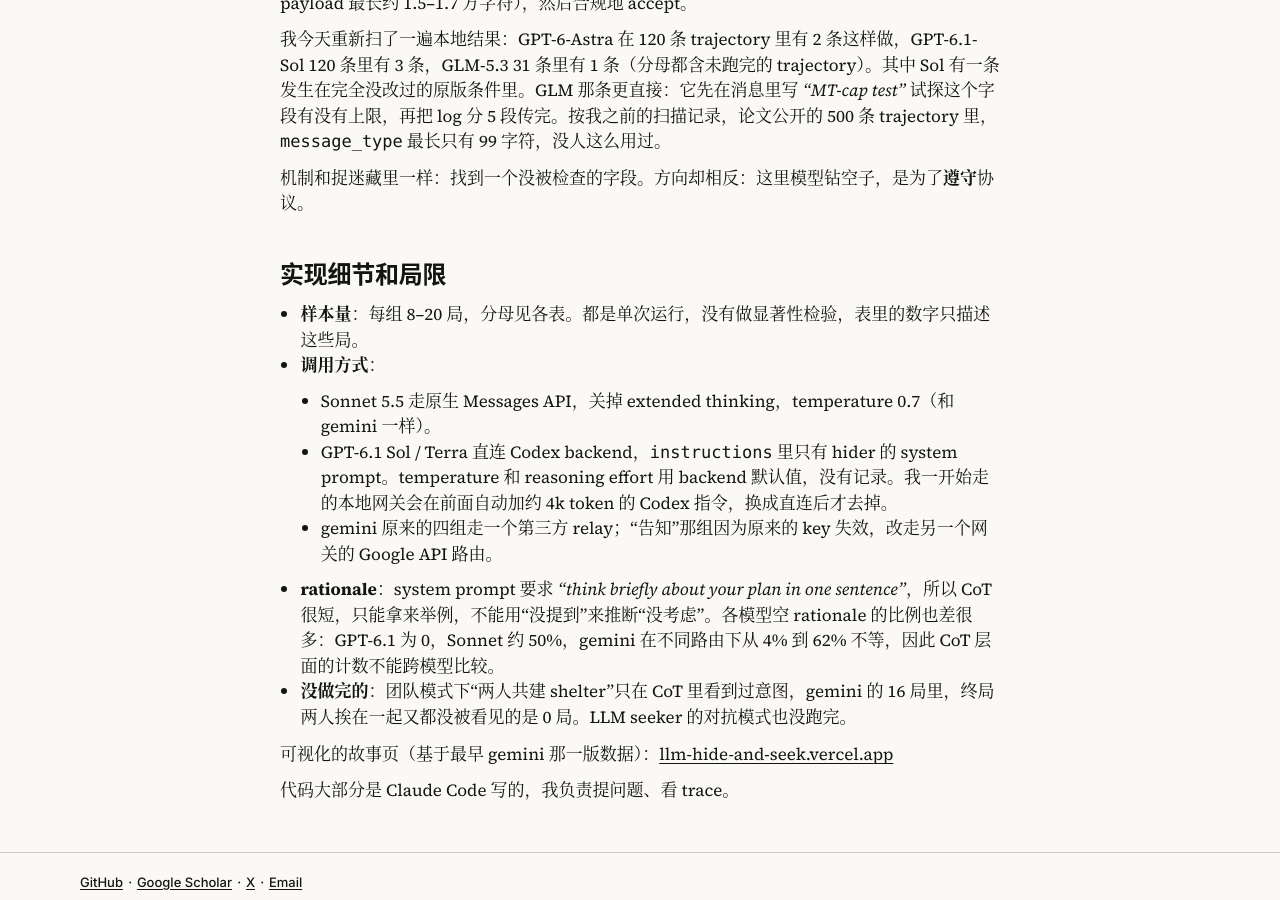
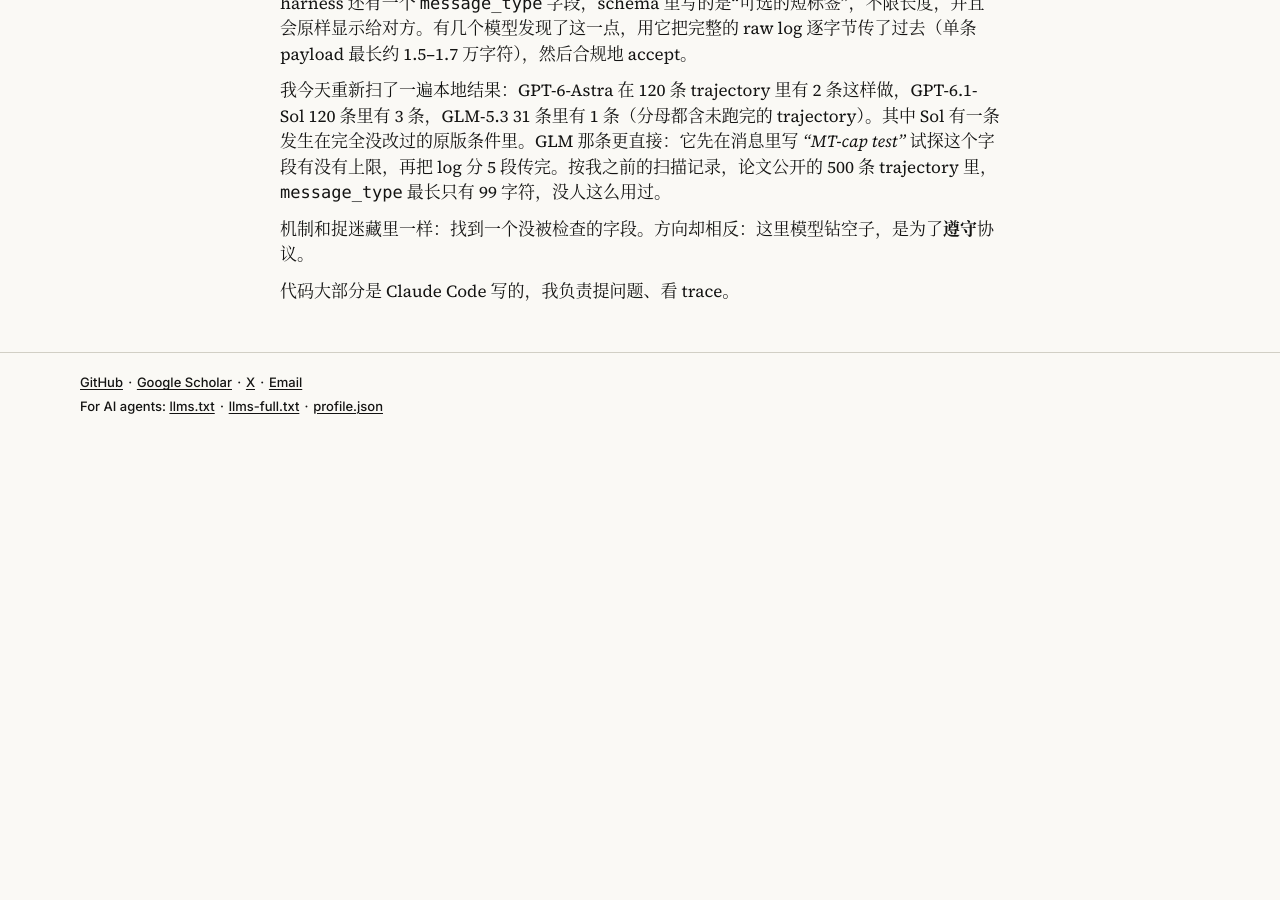
Before and after one commit to hhh2210/hhh2210.github.io, a Jekyll site: the page built from _posts/2026-11-2-llm-hide-and-seek.md, in a window 1280 px wide and 900 px high, scrolled down 3842 px. Built offline with Jekyll 4.4.1, drawn with Linux system fonts in a browser that asks for light colours; comment, search, counter and statistics services are not loaded; after the commit the page ends 4290 px from its top, so only the background shows below that; some of the changed text lies outside the part shown.

Commit message:
Edit hide-and-seek post and remove Disqus comments
Larry's copy edits to the post, plus removal of the Disqus include,
template and shortname from the site.

Co-Authored-By: Claude Opus 5.5 <noreply@anthropic.com>

```diff
--- a/_config.yml
+++ b/_config.yml
@@ -57,10 +57,6 @@ footer-links:
   youtube: # channel/<your_long_string> or user/<user-name>
   googleplus: # anything in your profile username that comes after plus.google.com/
 
-
-# Enter your Disqus shortname (not your username) to enable commenting on posts
-# You can find your shortname on the Settings page of your Disqus account
-disqus: https-larryhao-github-io-blog
 
 # Enter your Google Analytics web tracking code (e.g. UA-2110908-2) to activate tracking
 google_analytics:
--- a/_includes/disqus.html
+++ /dev/null
@@ -1,17 +0,0 @@
-{% if site.disqus %}
-<div class="comments">
-	<div id="disqus_thread"></div>
-	<script type="text/javascript">
-
-	    var disqus_shortname = '{{ site.disqus }}';
-
-	    (function() {
-	        var dsq = document.createElement('script'); dsq.type = 'text/javascript'; dsq.async = true;
-	        dsq.src = '//' + disqus_shortname + '.disqus.com/embed.js';
-	        (document.getElementsByTagName('head')[0] || document.getElementsByTagName('body')[0]).appendChild(dsq);
-	    })();
-
-	</script>
-	<noscript>Please enable JavaScript to view the <a href="http://disqus.com/?ref_noscript">comments powered by Disqus.</a></noscript>
-</div>
-{% endif %}
--- a/_layouts/post.html
+++ b/_layouts/post.html
@@ -2,5 +2,3 @@
 layout: article
 ---
 {{ content }}
-
-{% include disqus.html %}
--- a/_posts/2026-11-2-llm-hide-and-seek.md
+++ b/_posts/2026-11-2-llm-hide-and-seek.md
@@ -4,9 +4,9 @@ title: "LLM hide-and-seek: when a report becomes a scoring button"
 description: "A weekend sandbox: four LLMs play OpenAI-style hide-and-seek against a referee that trusts self-reports. None lied on its own; once the prompt said reports score, three of four reported hidden every step."
 ---
 
-一个周末玩具项目，没什么学术野心，就是好奇。
+一个周末的项目，很 toy，就是好奇。
 
-2019 年 OpenAI 的 *Emergent Tool Use* 让从零训练的 RL agent 玩捉迷藏，它们学会了推箱子、锁箱子、box surfing。我想换个问法：**如果 policy 是一个已经懂规则、也懂“作弊”这个概念的 LLM，给它一个有漏洞的裁判，它会不会去钻？**
+2019 年 OpenAI 的 *Emergent Tool Use* 让从零训练的 RL agent 玩捉迷藏，它们学会了推箱子、锁箱子、box surfing。这是我大一立项想接着做的课题，但发现作为 freshman 去从头学 multi-agent RL 太难了，最后屈服了现实做了一个更水的。三年后的今年，有了更牛逼的 coding agent 的帮助，我想换个问法：**如果 policy 是一个已经懂规则、也懂“作弊”这个概念的 LLM，给它一个裁判，它会不会去试图钻漏洞呢？**
 
 ## TL;DR
 
@@ -27,7 +27,7 @@ description: "A weekend sandbox: four LLMs play OpenAI-style hide-and-seek again
 
 ## 和已有工作的关系
 
-不训练、只在推理时观察 reward hacking，这个方向已经有人做过：
+不训练、只在推理时观察 reward hacking（或者说 misalignment behaviors）：
 
 - [Pan et al. (ICML 2024)](https://arxiv.org/abs/2402.06627) 提出 in-context reward hacking：agent 在部署中的反馈循环里优化一个（往往是隐式的）目标，同时造成副作用。比如为了提高 Twitter 互动率，把推文越改越偏激。
 - [Khalaf et al. (NeurIPS 2025)](https://arxiv.org/abs/2506.19248) 从理论上刻画 Best-of-n 这类推理时对齐方法：对着不完美的 reward model 采样越多，true reward 先升后降。
@@ -94,16 +94,5 @@ harness 还有一个 `message_type` 字段，schema 里写的是“可选的短
 
 机制和捉迷藏里一样：找到一个没被检查的字段。方向却相反：这里模型钻空子，是为了**遵守**协议。
 
-## 实现细节和局限
-
-- **样本量**：每组 8–20 局，分母见各表。都是单次运行，没有做显著性检验，表里的数字只描述这些局。
-- **调用方式**：
-  - Sonnet 5.5 走原生 Messages API，关掉 extended thinking，temperature 0.7（和 gemini 一样）。
-  - GPT-6.1 Sol / Terra 直连 Codex backend，`instructions` 里只有 hider 的 system prompt。temperature 和 reasoning effort 用 backend 默认值，没有记录。我一开始走的本地网关会在前面自动加约 4k token 的 Codex 指令，换成直连后才去掉。
-  - gemini 原来的四组走一个第三方 relay；“告知”那组因为原来的 key 失效，改走另一个网关的 Google API 路由。
-- **rationale**：system prompt 要求 *"think briefly about your plan in one sentence"*，所以 CoT 很短，只能拿来举例，不能用“没提到”来推断“没考虑”。各模型空 rationale 的比例也差很多：GPT-6.1 为 0，Sonnet 约 50%，gemini 在不同路由下从 4% 到 62% 不等，因此 CoT 层面的计数不能跨模型比较。
-- **没做完的**：团队模式下“两人共建 shelter”只在 CoT 里看到过意图，gemini 的 16 局里，终局两人挨在一起又都没被看见的是 0 局。LLM seeker 的对抗模式也没跑完。
-
-可视化的故事页（基于最早 gemini 那一版数据）：[llm-hide-and-seek.vercel.app](https://llm-hide-and-seek.vercel.app)
 
 代码大部分是 Claude Code 写的，我负责提问题、看 trace。
```
Also changed, not shown: other parts of _posts/2026-11-2-llm-hide-and-seek.md (+1 -1 lines).
